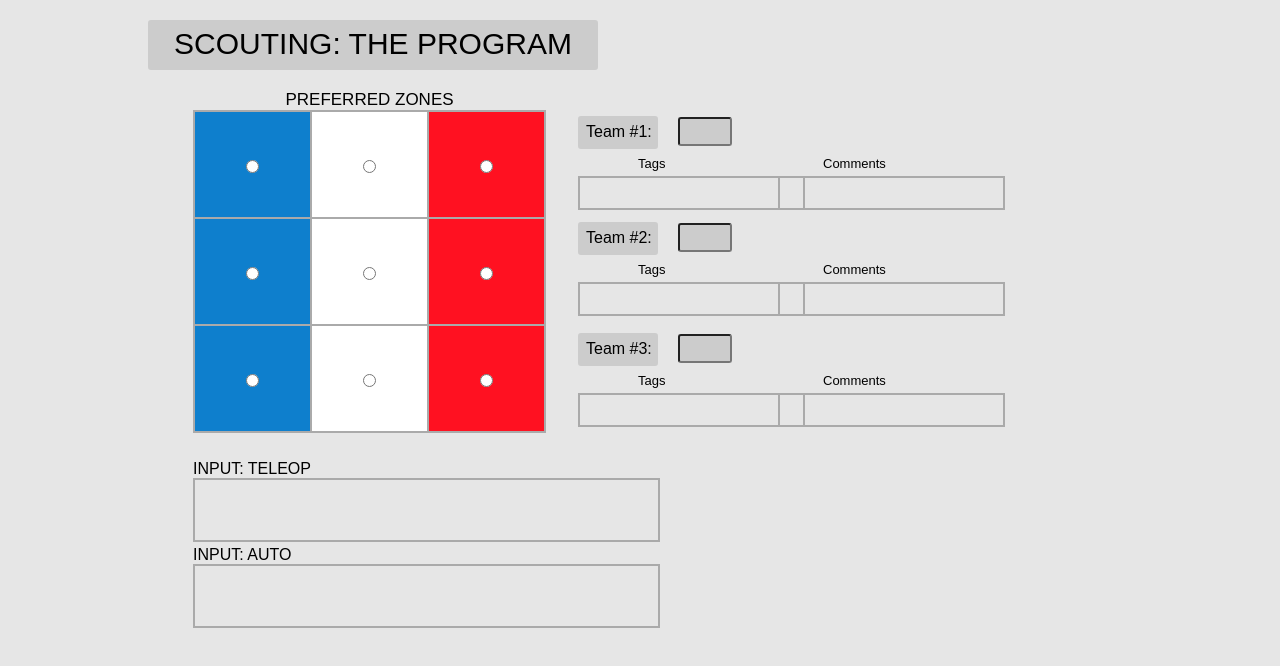
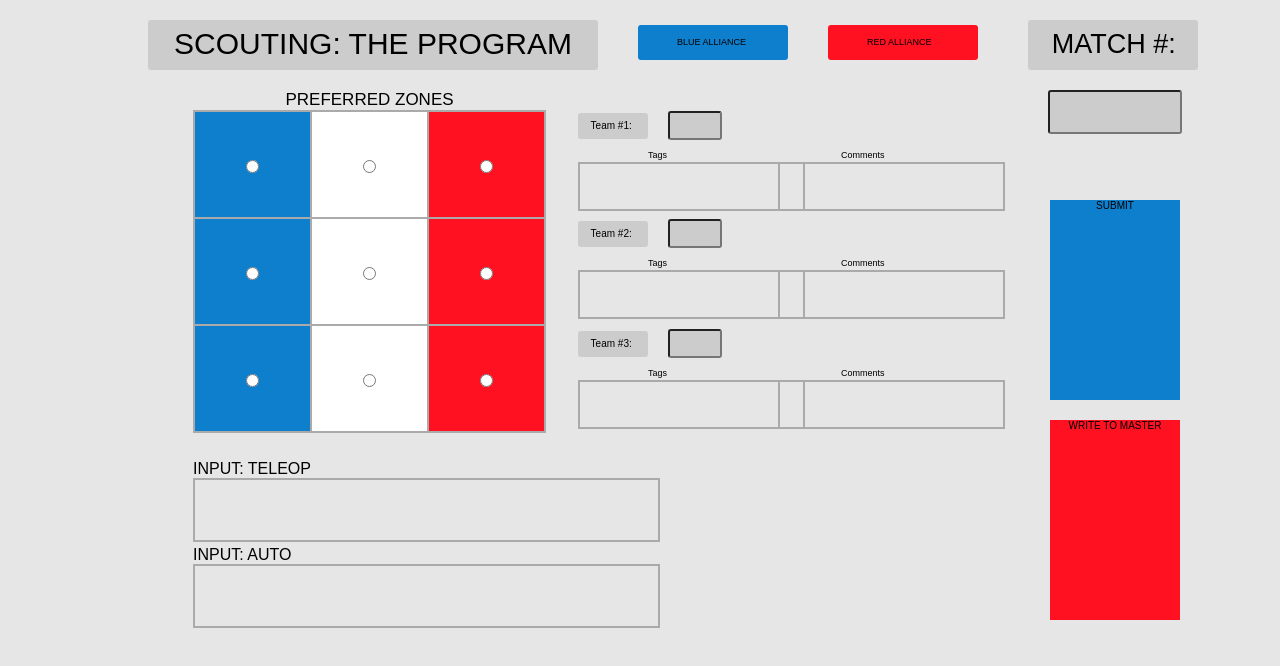
Before and after one commit to FRC-Team-955/AerialAssistScouting, a plain HTML site: page index.html in a window 1280 px wide. Drawn offline with Linux system fonts and the light colour scheme.

Commit message:
Added alliance color button, match number, submit buttons, text not centered

```diff
--- a/css/style.css
+++ b/css/style.css
@@ -3,6 +3,7 @@
     margin: 0px;
     padding: 0px;
     font-family: sans-serif;
+    -webkit-user-select: none;
 /*    border: solid blue 1px;*/
 }
 
@@ -46,6 +47,115 @@ textArea
     position: relative;
     top: 7px;
     font-size: 30px;
+}
+
+/* MATCH NUMBER */
+#matchContainer
+{
+    position: absolute;
+    top: 20px;
+    left: 900px;
+}
+
+#matchLabel
+{
+    position: absolute;
+    width: 170px;
+    height: 50px;
+    background-color: rgb(204, 204, 204);
+    border-radius: 3px;
+}
+
+#matchHeader
+{
+    position: absolute;
+    top: 18%;
+    left: 14%;
+    font-size: 27px;
+}
+
+#matchNumber
+{
+    text-align: center;
+    vertical-align: middle;
+    position: absolute;
+    top: 70px;
+    left: 20px;
+    width: 130px;
+    height: 40px;
+    background-color: rgb(204, 204, 204);
+    border-radius: 3px;
+}
+
+/* Submit boxes */
+#submitContainer
+{
+    position: absolute;
+    top: 200px;
+    left: 922px;
+}
+
+#writeToFile
+{
+    position: absolute;
+    width: 130px;
+    height: 200px;
+    top: 0px;
+    background-color: rgb(14, 127, 205);
+}
+
+#writeToMasterFile
+{
+    position: absolute;
+    width: 130px;
+    height: 200px;
+    top: 220px;
+    background-color: rgb(255, 17, 33);
+}
+
+.submitText
+{
+    text-align: center;
+    top: 50px;
+    font-size: 10px;
+}
+
+/* ALLIANCE COLOR BUTTONS */
+#allianceContainer
+{
+    position: absolute;
+    top: 15px;
+    left: 500px;
+}
+
+#allianceBlue
+{
+    position: absolute;
+    width: 150px;
+    height: 35px;
+    top: 10px;
+    left: 10px;
+    background-color: rgb(14, 127, 205);
+    border-radius: 3px;
+}
+
+#allianceRed
+{
+    position: absolute;
+    width: 150px;
+    height: 35px;
+    top: 10px;
+    left: 200px;
+    background-color: rgb(255, 17, 33);
+    border-radius: 3px;
+}
+
+.allianceText
+{
+    position: absolute;
+    top: 33%;
+    left: 26%;
+    font-size: 9px;
 }
 
 /* ZONES */
@@ -115,7 +225,7 @@ textArea
 #team1Data
 {
     position: absolute;
-    top: 116px;
+    top: 110px;
     left: 450px;
 }
 
@@ -123,7 +233,7 @@ textArea
 #team2Data
 {
     position: absolute;
-    top: 222px;
+    top: 218px;
     left: 450px;
 }
 
@@ -131,14 +241,16 @@ textArea
 #team3Data
 {
     position: absolute;
-    top: 333px;
+    top: 328px;
     left: 450px;
 }
 
 .teamNameLable
 {
-    width: 80px;
-    height: 33px;
+    position: absolute;
+    top: 3px;
+    width: 70px;
+    height: 26px;
     border-radius: 3px;
     background-color: rgb(204, 204, 204);
 }
@@ -146,8 +258,9 @@ textArea
 .teamNameHeader
 {
     position: absolute;
-    top: 20%;
-    left: 10%;
+    top: 27%;
+    left: 18%;
+    font-size: 10px;
 }
 
 .teamName
@@ -157,7 +270,7 @@ textArea
     width: 50px;
     height: 25px;
     top: 1px;
-    left: 100px;
+    left: 90px;
     background-color: rgb(204, 204, 204);
     border-radius: 3px;
 }
@@ -166,14 +279,14 @@ textArea
 {
     position: absolute;
     top: 40px;
-    left: 60px;
-    font-size: 13px;
+    left: 70px;
+    font-size: 9px;
 }
 
 .tags
 {
     position: absolute;
-    top: 60px;
+    top: 52px;
     left: 0px;
 }
 
@@ -181,13 +294,13 @@ textArea
 {
     position: absolute;
     top: 40px;
-    left: 245px;
-    font-size: 13px;
+    left: 263px;
+    font-size: 9px;
 }
 
 .comments
 {
     position: absolute;
-    top: 60px;
+    top: 52px;
     left: 200px;
 }
--- a/index.html
+++ b/index.html
@@ -14,6 +14,28 @@
     <div id="content">
         <div id="titleBox">
             <p id="title">SCOUTING: THE PROGRAM</p>
+        </div>
+        <div id="allianceContainer">
+            <div id="allianceBlue">
+                <p id="textBlue" class="allianceText">BLUE ALLIANCE</p>
+            </div>
+            <div id="allianceRed">
+                <p id="textRed" class="allianceText">RED ALLIANCE</p>
+            </div>
+        </div>
+        <div id="matchContainer">
+            <div id="matchLabel">
+                <p id="matchHeader">MATCH #:</p>
+            </div>
+            <input type="text" id="matchNumber"/>
+        </div>
+        <div id="submitContainer">
+            <div id="writeToFile">
+                <p class="submitText">SUBMIT</p>
+            </div>
+            <div id="writeToMasterFile">
+                <p class="submitText">WRITE TO MASTER</p>
+            </div>
         </div>
         <div id="zonesContainer">
             <p id="zonesTitle">PREFERRED ZONES</p>
@@ -61,9 +83,9 @@
             </div>
             <input type="text" id="teamName1" class="teamName">
             <p class="tagsHeader">Tags</p>
-            <textarea id="tags1" rows="2" cols="26" class="tags"></textarea>
+            <textarea id="tags1" rows="3" cols="26" class="tags"></textarea>
             <p class="commentsHeader">Comments</p>
-            <textarea id="comments1" rows="2" cols="26" class="comments"></textarea>
+            <textarea id="comments1" rows="3" cols="26" class="comments"></textarea>
         </div>
         <div id="team2Data">
             <div class="teamNameLable">
@@ -71,19 +93,19 @@
             </div>
             <input type="text" id="teamName2" class="teamName">
             <p class="tagsHeader">Tags</p>
-            <textarea id="tags2" rows="2" cols="26" class="tags"></textarea>
+            <textarea id="tags2" rows="3" cols="26" class="tags"></textarea>
             <p class="commentsHeader">Comments</p>
-            <textarea id="comments2" rows="2" cols="26" class="comments"></textarea>
+            <textarea id="comments2" rows="3" cols="26" class="comments"></textarea>
         </div>
         <div id="team3Data">
             <div class="teamNameLable">
                 <p class="teamNameHeader">Team #3:</p>
             </div>
-            <input type="text" id="teamName3" class="teamName">
+            <input type="text" id="teamName3" class="teamName"/>
             <p class="tagsHeader">Tags</p>
-            <textarea id="tags3" rows="2" cols="26" class="tags"></textarea>
+            <textarea id="tags3" rows="3" cols="26" class="tags"></textarea>
             <p class="commentsHeader">Comments</p>
-            <textarea id="comments3" rows="2" cols="26" class="comments"></textarea>
+            <textarea id="comments3" rows="3" cols="26" class="comments"></textarea>
         </div>
     </div>
 <!--        <form>
--- a/js/main.js
+++ b/js/main.js
@@ -158,9 +158,9 @@ function init()
     console.log(tmp + " " + tmp.length);
     // Setting the variables to hold all the DOM elements
 //    $teamNames = [$("teamName1"), $("teamName2"), $("teamName3")];
-//    $tags = [$("tag1"), $("tag2"), $("tag3")];
+//    $tags = [$("tags1"), $("tags2"), $("tags3")];
 //    zones = ["NONE", "NONE", "NONE"];
-//    $comments = [$("comment1"), $("comment2"), $("comment3")];
+//    $comments = [$("comments1"), $("comments2"), $("comments3")];
 //    $inputBoxTeleop = $("inputTeleop");
 //    $inputBoxAuto = $("inputAuto");
 //    $matchNumberBox = $("matchNumber")
```
